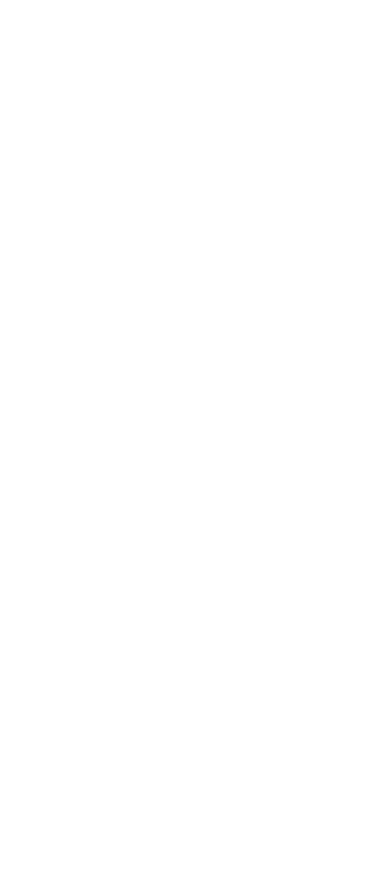
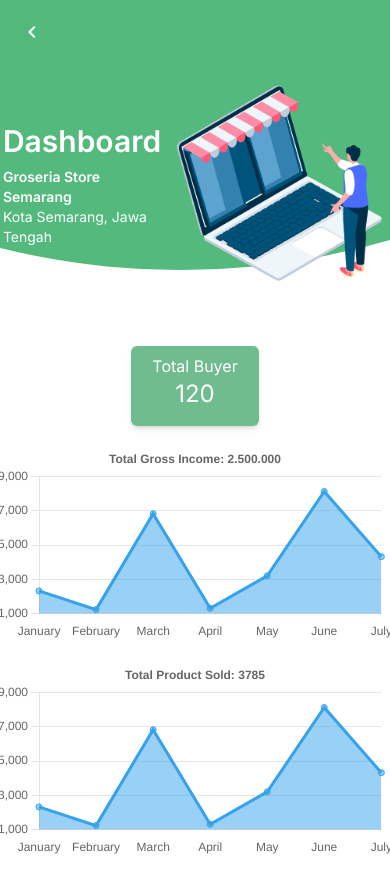
Before and after one commit to purwadhikafullstack/JCWDOL0901, a React (Create React App) app in the folder projects/client/: page /admin/dashboard in a window 390 px wide. Before the commit this address had no page. Before the commit the page ends 844 px from the top, so only its background shows below. Built offline with nearby package versions, Linux system fonts and the light colour scheme.

Commit message:
add dashboard mobile view

```diff
--- a/projects/client/package.json
+++ b/projects/client/package.json
@@ -15,9 +15,11 @@
 		"@testing-library/react": "^13.3.0",
 		"@testing-library/user-event": "^13.5.0",
 		"axios": "^0.27.2",
+		"chart.js": "^4.3.0",
 		"formik": "^2.4.1",
 		"material-icons": "^1.13.7",
 		"react": "^18.2.0",
+		"react-chartjs-2": "^5.2.0",
 		"react-dom": "^18.2.0",
 		"react-router-dom": "^6.11.2",
 		"react-scripts": "5.0.1",
--- a/projects/client/src/App.jsx
+++ b/projects/client/src/App.jsx
@@ -5,6 +5,7 @@ import RegisterPage from "./pages/Register/RegisterPage.jsx";
 import CreateBranchAdminPage from "./pages/CreateBranchAdmin/CreateBranchAdminPage";
 import GreetingPage from "./pages/Greeting/GreetingPage";
 import VerifyPage from "./pages/Verify/VerifyPage";
+import DashboardPage from "./pages/Dashboard/DashboardPage";
 
 function App() {
 	return (
@@ -17,6 +18,7 @@ function App() {
 				<Route path="/register" element={<RegisterPage />} />
 				<Route path="/register/greeting" element={<GreetingPage />} />
 				<Route path="/verify/:token" element={<VerifyPage />} />
+				<Route path="/admin/dashboard" element={<DashboardPage />} />
 			</Routes>
 		</div>
 	);
--- /dev/null
+++ b/projects/client/src/components/Chart/LineChart.jsx
@@ -0,0 +1,48 @@
+import React from "react";
+import {
+	Chart as ChartJS,
+	CategoryScale,
+	LinearScale,
+	PointElement,
+	LineElement,
+	Title,
+	Tooltip,
+	Filler,
+	Legend,
+} from "chart.js";
+import { Line } from "react-chartjs-2";
+import lineChartOption from "./config/lineChartOption";
+
+ChartJS.register(
+	CategoryScale,
+	LinearScale,
+	PointElement,
+	LineElement,
+	Title,
+	Tooltip,
+	Filler,
+	Legend
+);
+
+const LineChart = ({ className, labels, label, title, total, dataset }) => {
+	const data = {
+		labels,
+		datasets: [
+			{
+				fill: true,
+				label: label,
+				data: dataset,
+				borderColor: "rgb(53, 162, 235)",
+				backgroundColor: "rgba(53, 162, 235, 0.5)",
+			},
+		],
+	};
+
+	return (
+		<div className={className}>
+			<Line options={lineChartOption(title, total)} data={data} />
+		</div>
+	);
+};
+
+export default LineChart;
--- /dev/null
+++ b/projects/client/src/components/Chart/config/lineChartOption.js
@@ -0,0 +1,25 @@
+const scales = {
+	x: {
+		grid: {
+			display: false,
+		},
+	},
+};
+
+const lineChartOption = (title, total) => {
+	return {
+		responsive: true,
+		plugins: {
+			legend: {
+				display: false,
+			},
+			title: {
+				display: true,
+				text: `${title}: ${total}`,
+			},
+		},
+		scales: scales,
+	};
+};
+
+export default lineChartOption;
--- /dev/null
+++ b/projects/client/src/components/Dashboard/DashboardIllustration.jsx
@@ -0,0 +1,11 @@
+const GrossIncomeChart = ({ className }) => {
+	return (
+		<img
+			className={className}
+			src="/assets/images/dashboard_illustration.png"
+			alt="create branch admin illustration"
+		/>
+	);
+};
+
+export default GrossIncomeChart;
--- /dev/null
+++ b/projects/client/src/pages/Dashboard/DashboardMobile.jsx
@@ -0,0 +1,71 @@
+import React from "react";
+import BackButton from "../../components/BackButton.jsx";
+import DashboardIllustration from "../../components/Dashboard/DashboardIllustration.jsx";
+import CircularBackgroundDecoration from "../../components/CircularBackgroundDecoration.jsx";
+import LineChart from "../../components/Chart/LineChart.jsx";
+
+const MobileIllustration = () => {
+	return (
+		<div className="text-white flex flex-row justify-center items-center z-10 mb-12">
+			<div className="flex flex-col">
+				<div className="mt-2 mb-2 mr-auto ml-6 text-3xl text-left font-semibold">
+					Dashboard
+				</div>
+				<div className="mr-auto ml-6 text-sm text-left font-semibold">
+					Groseria Store Semarang
+				</div>
+				<div className="mr-auto ml-6 text-sm text-left">
+					Kota Semarang, Jawa Tengah
+				</div>
+			</div>
+			<DashboardIllustration className="w-[250px] mr-auto ml-auto pr-4" />
+		</div>
+	);
+};
+
+const DashboardMobile = () => {
+	const labels = [
+		"January",
+		"February",
+		"March",
+		"April",
+		"May",
+		"June",
+		"July",
+	];
+	const dataset = [2321, 1234, 6823, 1312, 3200, 8123, 4321];
+
+	return (
+		<div className="flex flex-col mx-auto flex-1 max-w-[480px] min-h-screen overflow-hidden bg-white">
+			<CircularBackgroundDecoration />
+			<BackButton url="/admin/dashboard" color="text-white" />
+			<MobileIllustration />
+			<div className="w-32 h-20 shadow-md rounded-md bg-green-300/80 mb-4 place-self-center text-white py-2 px-3">
+				<p>Total Buyer</p>
+				<p className="text-2xl">120</p>
+			</div>
+			<div className="flex flex-col items-center">
+				<LineChart
+					className="w-[400px] mb-4"
+					labels={labels}
+					label="Gross Income"
+					title="Total Gross Income"
+					total="2.500.000"
+					dataset={dataset}
+				/>
+			</div>
+			<div className="flex flex-col items-center">
+				<LineChart
+					className="w-[400px] mb-4"
+					labels={labels}
+					label="Product Sold"
+					title="Total Product Sold"
+					total="3785"
+					dataset={dataset}
+				/>
+			</div>
+		</div>
+	);
+};
+
+export default DashboardMobile;
--- /dev/null
+++ b/projects/client/src/pages/Dashboard/DashboardPage.jsx
@@ -0,0 +1,12 @@
+import React from "react";
+import DashboardMobile from "./DashboardMobile.jsx";
+
+const CreateBranchAdminPage = () => {
+	return (
+		<div>
+			<DashboardMobile />
+		</div>
+	);
+};
+
+export default CreateBranchAdminPage;
```
Also changed, not shown: 1 other file (tests, documents, lock files or other folders). Lines whose indentation alone changed are shown as unchanged.
